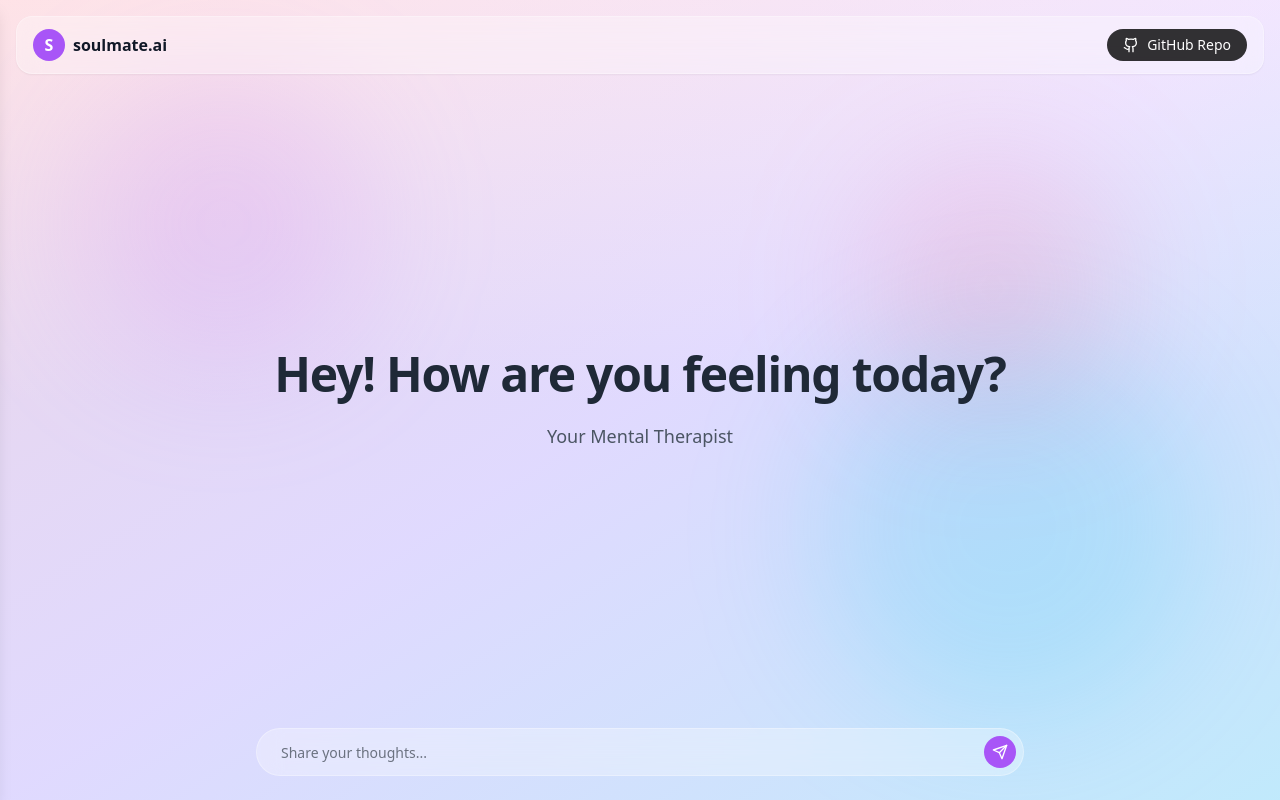
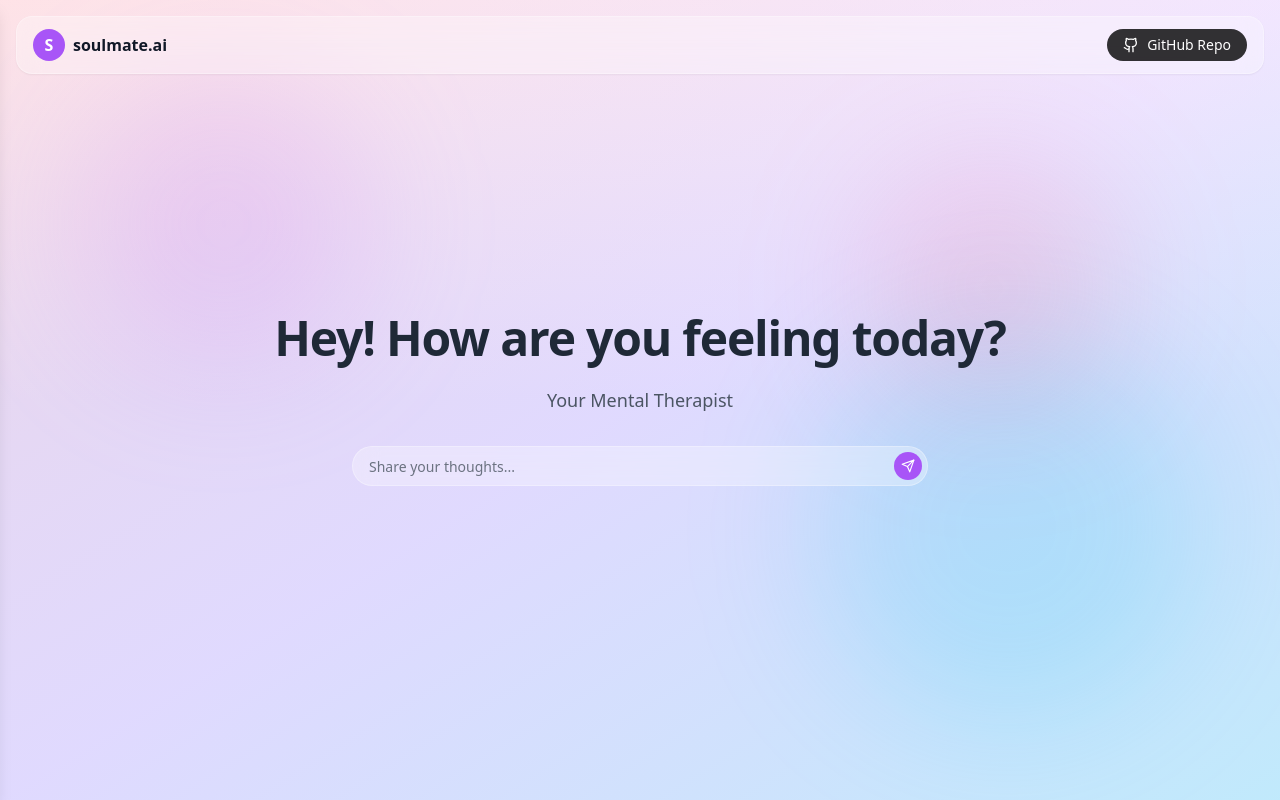
Before and after one commit to mrconfusion01/dfnfj-41, a React (Vite) app: page /chatbot in a window 1280 px wide. Built offline with nearby package versions, Linux system fonts and the light colour scheme.

Commit message:
Adjust input field position
Adjusted the position of the input field to be smaller and centered under the "Share your thoughts" section.

```diff
--- a/src/pages/ChatBot.tsx
+++ b/src/pages/ChatBot.tsx
@@ -1,3 +1,4 @@
+
 import { useState, useEffect } from "react";
 import { Input } from "@/components/ui/input";
 import { Select, SelectContent, SelectItem, SelectTrigger, SelectValue } from "@/components/ui/select";
@@ -142,8 +143,8 @@ export default function ChatBot() {
 
       <main className="container mx-auto px-4 max-w-3xl min-h-screen flex flex-col">
         {!isConversationMode ? (
-          <div className="flex-1 flex items-center justify-center">
-            <div className="text-center space-y-6">
+          <div className="flex-1 flex items-center justify-center flex-col">
+            <div className="text-center space-y-6 mb-8">
               <h1 className="text-4xl md:text-5xl font-bold tracking-tight text-gray-800">
                 {welcomeMessage}
               </h1>
@@ -151,6 +152,34 @@ export default function ChatBot() {
                 Your Mental Therapist
               </p>
             </div>
+            <form onSubmit={handleSubmit} className="w-full max-w-xl">
+              <div className="relative">
+                <Input
+                  value={prompt}
+                  onChange={(e) => setPrompt(e.target.value)}
+                  placeholder="Share your thoughts..."
+                  className="w-full h-10 pl-4 pr-12 text-base rounded-full bg-white/30 backdrop-blur-md border-white/30 text-gray-800 placeholder:text-gray-500 focus:ring-2 focus:ring-purple-500 focus:border-transparent"
+                />
+                <button
+                  type="submit"
+                  className="absolute right-1.5 top-1/2 -translate-y-1/2 w-7 h-7 rounded-full bg-purple-500 text-white flex items-center justify-center hover:bg-purple-600 transition-colors"
+                >
+                  <svg
+                    width="14"
+                    height="14"
+                    viewBox="0 0 24 24"
+                    fill="none"
+                    stroke="currentColor"
+                    strokeWidth="2"
+                    strokeLinecap="round"
+                    strokeLinejoin="round"
+                  >
+                    <path d="m22 2-7 20-4-9-9-4Z"/>
+                    <path d="M22 2 11 13"/>
+                  </svg>
+                </button>
+              </div>
+            </form>
           </div>
         ) : (
           <div className="pt-24 space-y-6 pb-24">
@@ -181,6 +210,7 @@ export default function ChatBot() {
           </div>
         )}
 
+        {isConversationMode && (
           <div className="fixed bottom-6 left-4 right-4 max-w-3xl mx-auto">
             <form onSubmit={handleSubmit} className="space-y-4">
               <div className="relative">
@@ -188,15 +218,15 @@ export default function ChatBot() {
                   value={prompt}
                   onChange={(e) => setPrompt(e.target.value)}
                   placeholder="Share your thoughts..."
-                className="w-full h-12 pl-6 pr-16 text-lg rounded-full bg-white/30 backdrop-blur-md border-white/30 text-gray-800 placeholder:text-gray-500 focus:ring-2 focus:ring-purple-500 focus:border-transparent"
+                  className="w-full h-10 pl-4 pr-12 text-base rounded-full bg-white/30 backdrop-blur-md border-white/30 text-gray-800 placeholder:text-gray-500 focus:ring-2 focus:ring-purple-500 focus:border-transparent"
                 />
                 <button
                   type="submit"
-                className="absolute right-2 top-1/2 -translate-y-1/2 w-8 h-8 rounded-full bg-purple-500 text-white flex items-center justify-center hover:bg-purple-600 transition-colors"
+                  className="absolute right-1.5 top-1/2 -translate-y-1/2 w-7 h-7 rounded-full bg-purple-500 text-white flex items-center justify-center hover:bg-purple-600 transition-colors"
                 >
                   <svg
-                  width="16"
-                  height="16"
+                    width="14"
+                    height="14"
                     viewBox="0 0 24 24"
                     fill="none"
                     stroke="currentColor"
@@ -211,6 +241,7 @@ export default function ChatBot() {
               </div>
             </form>
           </div>
+        )}
       </main>
     </div>
   );
```
Lines whose indentation alone changed are shown as unchanged.
